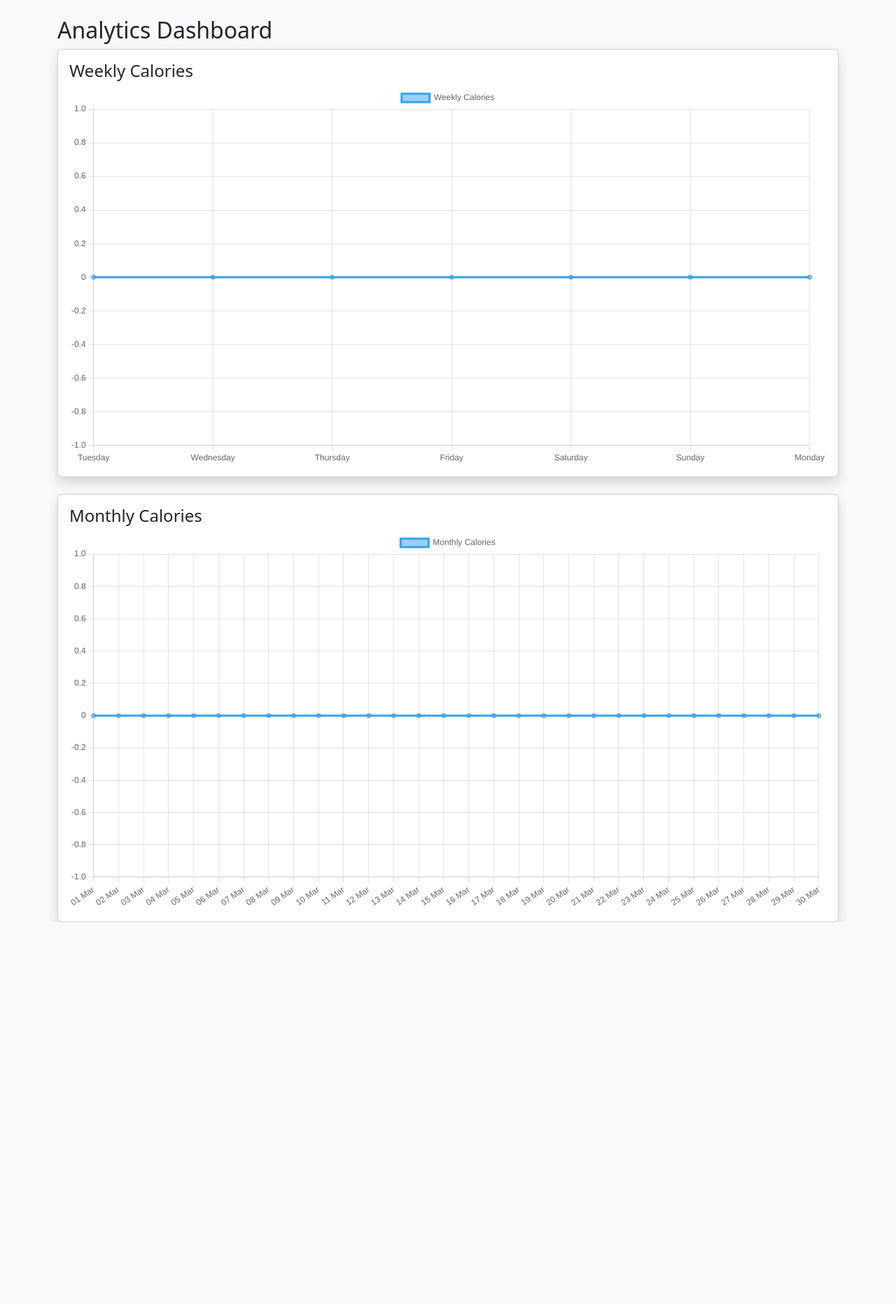
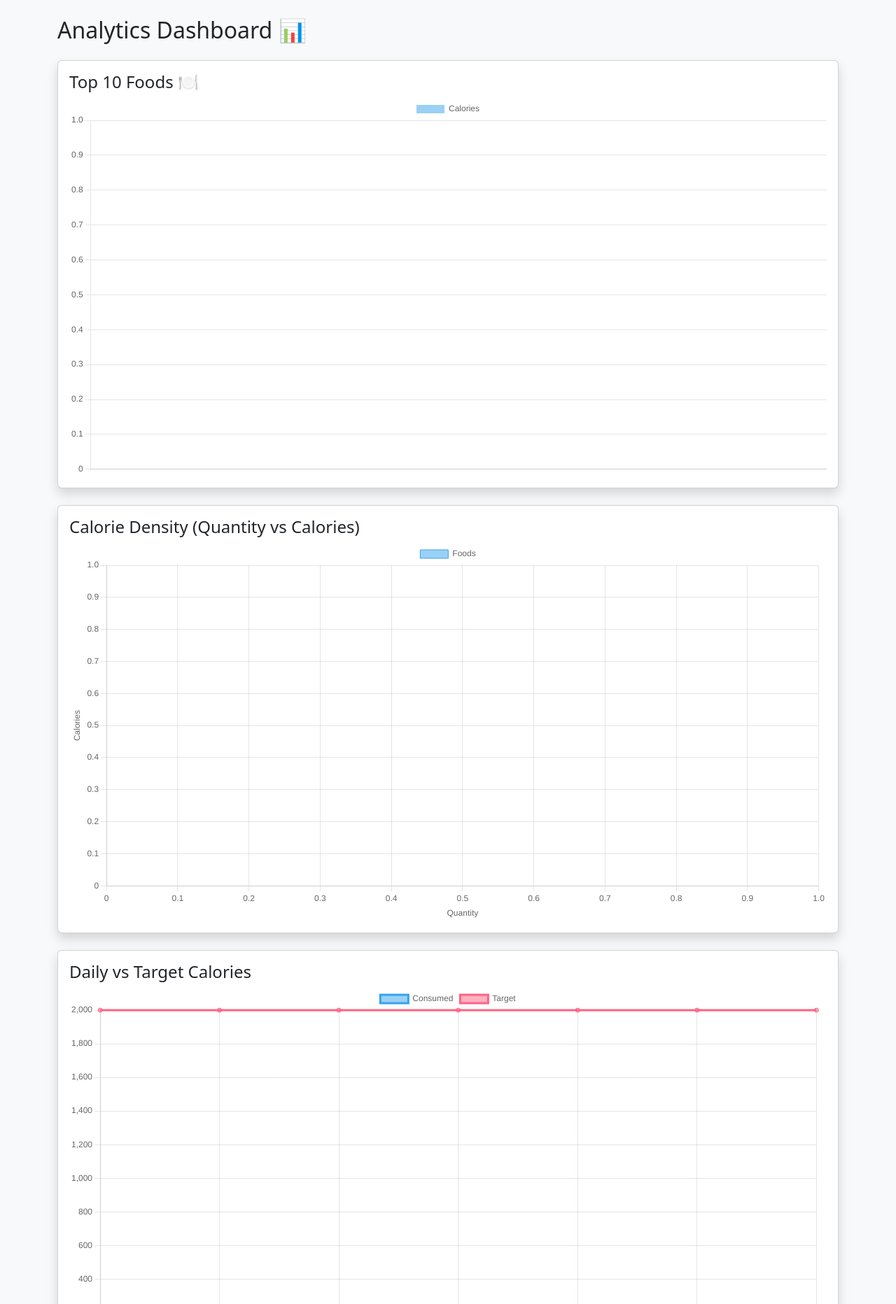
Before and after one commit to sohailasahmed/Calomate-Affable-Nutritionist, a Django app: page /home/ in a window 1280 px wide. Shown: the part 56-1920 px from the top of the page at 70% size. Before the commit the page ends 1374 px from the top, so only its background shows below. Run offline with Django 5.2, Linux system fonts and the light colour scheme; a user stored in the database is signed in; data comes from the database, SQL or seed files in the repository; both versions use the stored data as it was after the commit.

Commit message:
Major updates in progess. Will specify after completion

```diff
--- a/core/core/urls.py
+++ b/core/core/urls.py
@@ -21,47 +21,96 @@
 from chatbot.views import chat
 from django.urls import include
 from django.shortcuts import render
-from datetime import date, timedelta
+
+from collections import defaultdict
+from datetime import datetime, timedelta
+import json
 from django.contrib.auth.decorators import login_required
-from diet.models import Meal
-import json
 
 @login_required
 def home(request):
-    today = date.today()
+    from diet.models import Meal
 
-    # 🔥 Weekly data
-    week_data = []
-    week_labels = []
+    meals = Meal.objects.filter(user=request.user)
 
-    for i in range(7):
+    # -------------------------------
+    # 1. Top 10 Foods
+    # -------------------------------
+    food_map = defaultdict(int)
+    quantity_map = defaultdict(int)
+
+    for meal in meals:
+        food_map[meal.food.name] += meal.total_calories()
+        quantity_map[meal.food.name] += meal.quantity
+
+    sorted_foods = sorted(food_map.items(), key=lambda x: x[1], reverse=True)[:10]
+
+    top_food_labels = [f[0] for f in sorted_foods]
+    top_food_data = [f[1] for f in sorted_foods]
+
+    # -------------------------------
+    # 2. Scatter Plot
+    # -------------------------------
+    scatter_data = []
+
+    for name in food_map:
+        scatter_data.append({
+            "x": quantity_map[name],
+            "y": food_map[name]
+        })
+
+    # -------------------------------
+    # 3. Daily vs Target (Last 7 days)
+    # -------------------------------
+    today = datetime.today().date()
+
+    daily_labels = []
+    daily_calories = []
+    target_calories = []
+
+    for i in range(6, -1, -1):
         day = today - timedelta(days=i)
-        meals = Meal.objects.filter(user=request.user, date=day)
-        total = sum(m.total_calories() for m in meals)
+        day_meals = Meal.objects.filter(user=request.user, date=day)
 
-        week_labels.append(day.strftime("%A"))
-        week_data.append(total)
+        total = sum(m.total_calories() for m in day_meals)
 
-    # 🔥 Monthly data
-    month_data = []
-    month_labels = []
+        daily_labels.append(day.strftime("%a"))
+        daily_calories.append(total)
+        target_calories.append(2000)
 
-    for i in range(30):
-        day = today - timedelta(days=i)
-        meals = Meal.objects.filter(user=request.user, date=day)
-        total = sum(m.total_calories() for m in meals)
+    # -------------------------------
+    # 4. Cumulative Trend
+    # -------------------------------
+    all_meals = Meal.objects.filter(user=request.user).order_by('date')
 
-        month_labels.append(day.strftime("%d %b"))
-        month_data.append(total)
+    date_map = defaultdict(int)
 
-    context = {
-        "week_labels": json.dumps(week_labels[::-1]),
-        "week_data": json.dumps(week_data[::-1]),
-        "month_labels": json.dumps(month_labels[::-1]),
-        "month_data": json.dumps(month_data[::-1]),
-    }
+    for meal in all_meals:
+        date_map[str(meal.date)] += meal.total_calories()
 
-    return render(request, 'home.html', context)
+    running_total = 0
+    cumulative_labels = []
+    cumulative_data = []
+
+    for d in sorted(date_map.keys()):
+        running_total += date_map[d]
+        cumulative_labels.append(d)
+        cumulative_data.append(running_total)
+
+    return render(request, 'home.html', {
+        "top_food_labels": json.dumps(top_food_labels),
+        "top_food_data": json.dumps(top_food_data),
+
+        "scatter_data": json.dumps(scatter_data),
+
+        "daily_labels": json.dumps(daily_labels),
+        "daily_calories": json.dumps(daily_calories),
+        "target_calories": json.dumps(target_calories),
+
+        "cumulative_labels": json.dumps(cumulative_labels),
+        "cumulative_data": json.dumps(cumulative_data),
+    })
+
 '''def home(request):
     from django.shortcuts import render
     return render(request, 'home.html')'''
--- a/core/templates/base.html
+++ b/core/templates/base.html
@@ -21,7 +21,12 @@
         <a class="btn btn-outline-light me-2" href="/diet/dashboard/">Dashboard</a>
         <a class="btn btn-outline-light me-2" href="/diet/add-meal/">Add Meal</a>
         <a class="btn btn-outline-light me-2" href="/chat/">Chatbot</a>
-        <a class="btn btn-danger" href="/logout/">Logout</a>
+
+        <form method="POST" action="/logout/" style="display:inline;">
+            {% csrf_token %}
+            <button class="btn btn-danger">Logout</button>
+        </form>
+
       {% else %}
         <a class="btn btn-outline-light me-2" href="/login/">Login</a>
         <a class="btn btn-success" href="/register/">Register</a>
--- a/core/templates/home.html
+++ b/core/templates/home.html
@@ -2,45 +2,94 @@
 
 {% block content %}
 
-<h2>Analytics Dashboard</h2>
+<h2 class="mb-4">Analytics Dashboard 📊</h2>
 
+<!-- Top 10 Foods -->
 <div class="card p-3 shadow mb-4">
-    <h4>Weekly Calories</h4>
-    <canvas id="weekChart"></canvas>
+    <h4>Top 10 Foods 🍽️</h4>
+    <canvas id="topFoods"></canvas>
 </div>
 
-<div class="card p-3 shadow">
-    <h4>Monthly Calories</h4>
-    <canvas id="monthChart"></canvas>
+<!-- Scatter Plot -->
+<div class="card p-3 shadow mb-4">
+    <h4>Calorie Density (Quantity vs Calories)</h4>
+    <canvas id="scatterChart"></canvas>
+</div>
+
+<!-- Daily vs Target -->
+<div class="card p-3 shadow mb-4">
+    <h4>Daily vs Target Calories</h4>
+    <canvas id="dailyChart"></canvas>
+</div>
+
+<!-- Cumulative Trend -->
+<div class="card p-3 shadow mb-4">
+    <h4>Cumulative Calories Trend 📈</h4>
+    <canvas id="cumulativeChart"></canvas>
 </div>
 
 <script src="https://cdn.jsdelivr.net/npm/chart.js"></script>
 
 <script>
-const weekLabels = JSON.parse('{{ week_labels|escapejs }}');
-const weekData = JSON.parse('{{ week_data|escapejs }}');
-
-new Chart(document.getElementById('weekChart'), {
-    type: 'line',
+// Top Foods
+new Chart(document.getElementById('topFoods'), {
+    type: 'bar',
     data: {
-        labels: weekLabels,
+        labels: JSON.parse('{{ top_food_labels|escapejs }}'),
         datasets: [{
-            label: 'Weekly Calories',
-            data: weekData
+            label: 'Calories',
+            data: JSON.parse('{{ top_food_data|escapejs }}')
         }]
     }
 });
 
-const monthLabels = JSON.parse('{{ month_labels|escapejs }}');
-const monthData = JSON.parse('{{ month_data|escapejs }}');
+// Scatter Plot
+new Chart(document.getElementById('scatterChart'), {
+    type: 'scatter',
+    data: {
+        datasets: [{
+            label: 'Foods',
+            data: JSON.parse('{{ scatter_data|escapejs }}')
+        }]
+    },
+    options: {
+        scales: {
+            x: {
+                title: { display: true, text: 'Quantity' }
+            },
+            y: {
+                title: { display: true, text: 'Calories' }
+            }
+        }
+    }
+});
 
-new Chart(document.getElementById('monthChart'), {
+// Daily vs Target
+new Chart(document.getElementById('dailyChart'), {
     type: 'line',
     data: {
-        labels: monthLabels,
+        labels: JSON.parse('{{ daily_labels|escapejs }}'),
+        datasets: [
+            {
+                label: 'Consumed',
+                data: JSON.parse('{{ daily_calories|escapejs }}')
+            },
+            {
+                label: 'Target',
+                data: JSON.parse('{{ target_calories|escapejs }}')
+            }
+        ]
+    }
+});
+
+// Cumulative Trend
+new Chart(document.getElementById('cumulativeChart'), {
+    type: 'line',
+    data: {
+        labels: JSON.parse('{{ cumulative_labels|escapejs }}'),
         datasets: [{
-            label: 'Monthly Calories',
-            data: monthData
+            label: 'Total Calories',
+            data: JSON.parse('{{ cumulative_data|escapejs }}')
         }]
     }
 });
```
Also changed, not shown: core/diet/templates/diet/dashboard.html (+70 -20 lines), core/diet/views.py (+43 -7 lines), core/templates/about.html (+8 -2 lines), core/users/templates/users/register.html (+24 -6 lines), core/db.sqlite3, 2 other files.
